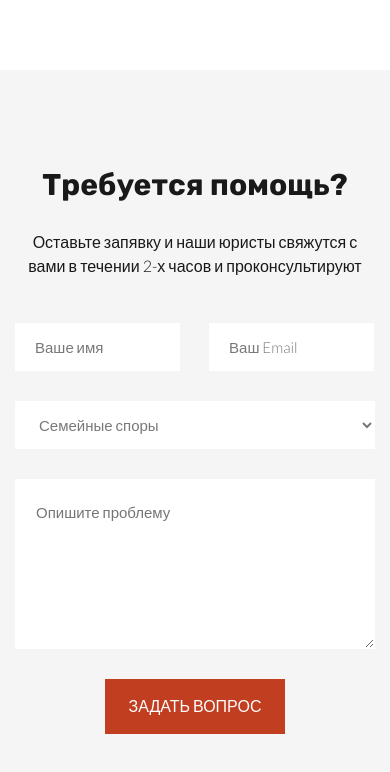
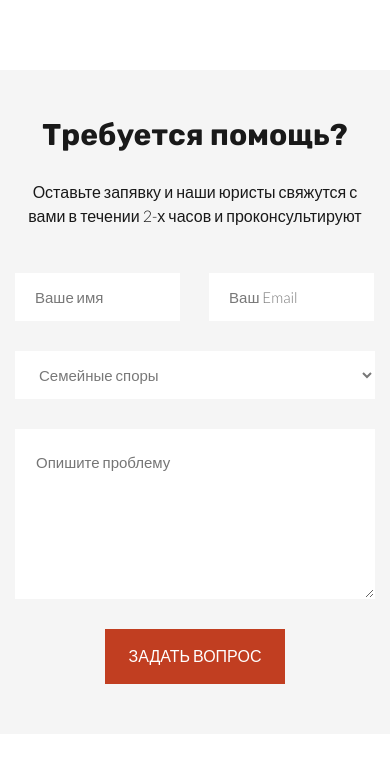
Before and after one commit to arrkhip/Legal-center, a website: page index.html in a window 390 px wide. Shown: the part 2196-2968 px from the top of the page. Drawn offline with Linux system fonts and the light colour scheme.

Commit message:
add responsive padding

```diff
--- a/blocks/bid/bid.sass
+++ b/blocks/bid/bid.sass
@@ -36,3 +36,6 @@
 
 	&__box
 		text-align: center
+
+	@include width-xs
+		padding: 50px 0
```
Also changed, not shown: css/style.css.
